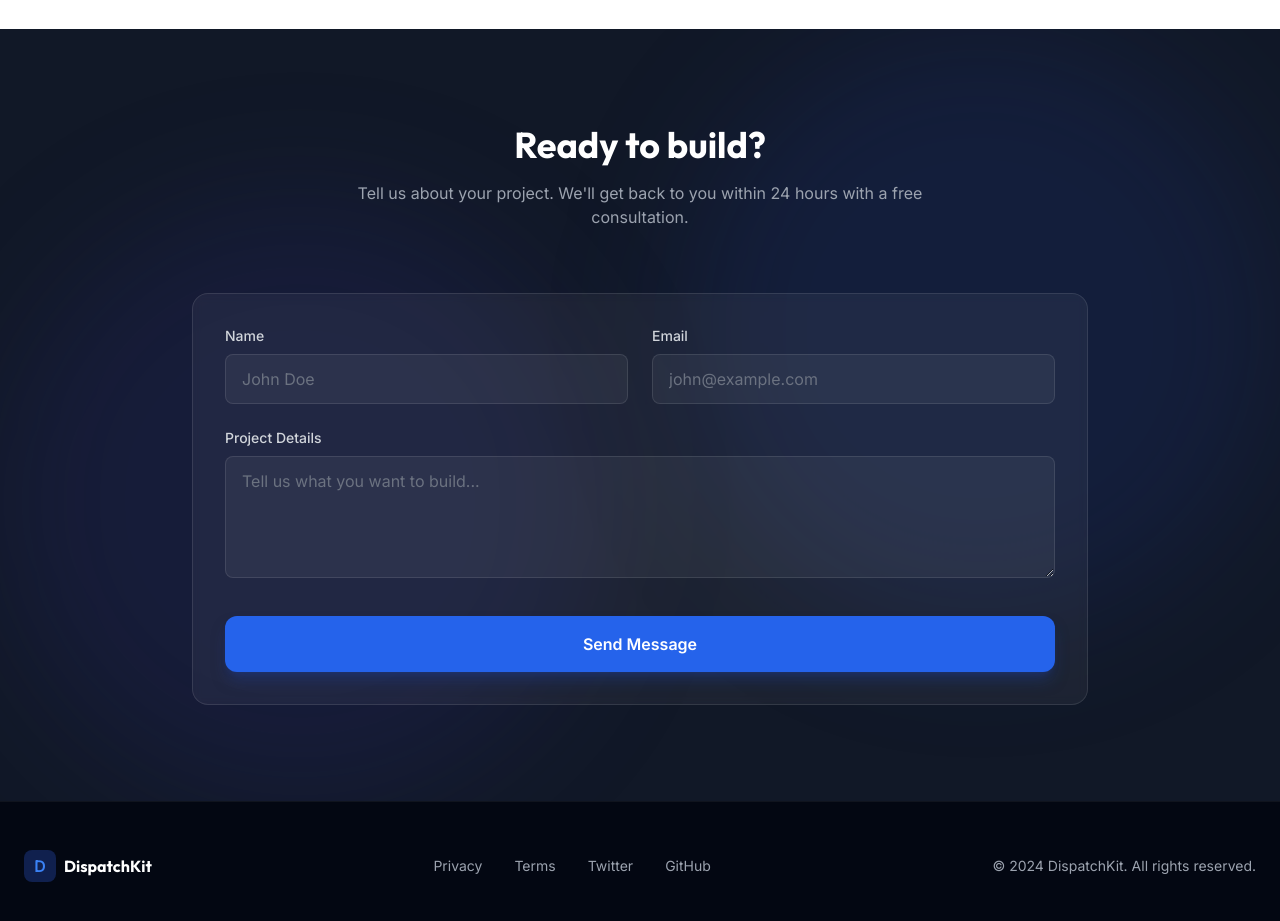
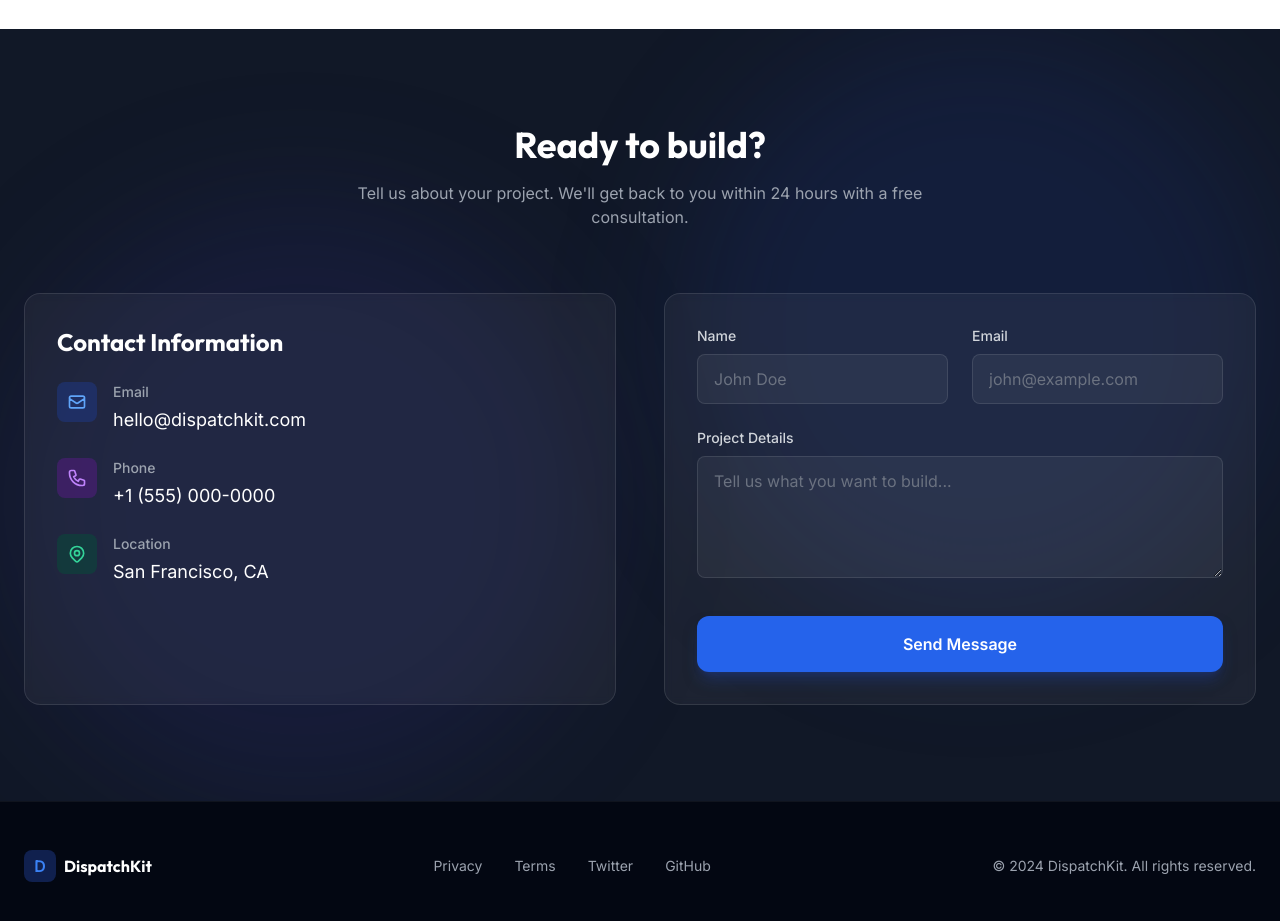
Before and after one commit to dispatchkit/dispatchkit.github.io, a plain HTML site: page index.html in a window 1280 px wide. Shown: the part 2780-3701 px from the top of the page. Drawn offline with nearby package versions, Linux system fonts and the light colour scheme.

Commit message:
Add contact section

```diff
--- a/index.html
+++ b/index.html
@@ -497,7 +497,7 @@
     <div class="absolute top-0 right-0 w-[600px] h-[600px] bg-blue-900/20 rounded-full blur-3xl"></div>
     <div class="absolute bottom-0 left-0 w-[600px] h-[600px] bg-indigo-900/20 rounded-full blur-3xl"></div>
 
-    <div class="max-w-4xl mx-auto relative z-10">
+    <div class="max-w-7xl mx-auto relative z-10">
       <div class="text-center mb-16">
         <h2 class="font-heading text-3xl md:text-4xl font-bold mb-4" data-i18n="contact.title">Ready to build?</h2>
         <p class="text-gray-400 max-w-xl mx-auto" data-i18n="contact.subtitle">
@@ -505,10 +505,71 @@
         </p>
       </div>
 
+      <div class="grid grid-cols-1 lg:grid-cols-2 gap-12 items-start">
+        <!-- Contact Info -->
+        <div class="bg-white/5 p-8 rounded-2xl border border-white/10 backdrop-blur-sm h-full">
+          <h3 class="font-heading text-2xl font-bold mb-6 text-white" data-i18n="contact.info_title">Contact Information
+          </h3>
+
+          <div class="space-y-6">
+            <!-- Email -->
+            <div class="flex items-start gap-4">
+              <div class="w-10 h-10 rounded-lg bg-blue-900/50 flex items-center justify-center text-blue-400 shrink-0">
+                <svg class="w-5 h-5" fill="none" stroke="currentColor" viewBox="0 0 24 24">
+                  <path stroke-linecap="round" stroke-linejoin="round" stroke-width="2"
+                    d="M3 8l7.89 5.26a2 2 0 002.22 0L21 8M5 19h14a2 2 0 002-2V7a2 2 0 00-2-2H5a2 2 0 00-2 2v10a2 2 0 002 2z">
+                  </path>
+                </svg>
+              </div>
+              <div>
+                <p class="text-sm font-medium text-gray-400 mb-1" data-i18n="contact.email_label">Email</p>
+                <a href="mailto:hello@dispatchkit.com"
+                  class="text-lg text-white hover:text-blue-400 transition-colors">hello@dispatchkit.com</a>
+              </div>
+            </div>
+
+            <!-- Phone -->
+            <div class="flex items-start gap-4">
+              <div
+                class="w-10 h-10 rounded-lg bg-purple-900/50 flex items-center justify-center text-purple-400 shrink-0">
+                <svg class="w-5 h-5" fill="none" stroke="currentColor" viewBox="0 0 24 24">
+                  <path stroke-linecap="round" stroke-linejoin="round" stroke-width="2"
+                    d="M3 5a2 2 0 012-2h3.28a1 1 0 01.948.684l1.498 4.493a1 1 0 01-.502 1.21l-2.257 1.13a11.042 11.042 0 005.516 5.516l1.13-2.257a1 1 0 011.21-.502l4.493 1.498a1 1 0 01.684.949V19a2 2 0 01-2 2h-1C9.716 21 3 14.284 3 6V5z">
+                  </path>
+                </svg>
+              </div>
+              <div>
+                <p class="text-sm font-medium text-gray-400 mb-1" data-i18n="contact.phone_label">Phone</p>
+                <a href="tel:+15550000000" class="text-lg text-white hover:text-purple-400 transition-colors">+1 (555)
+                  000-0000</a>
+              </div>
+            </div>
+
+            <!-- Location -->
+            <div class="flex items-start gap-4">
+              <div
+                class="w-10 h-10 rounded-lg bg-emerald-900/50 flex items-center justify-center text-emerald-400 shrink-0">
+                <svg class="w-5 h-5" fill="none" stroke="currentColor" viewBox="0 0 24 24">
+                  <path stroke-linecap="round" stroke-linejoin="round" stroke-width="2"
+                    d="M17.657 16.657L13.414 20.9a1.998 1.998 0 01-2.827 0l-4.244-4.243a8 8 0 1111.314 0z"></path>
+                  <path stroke-linecap="round" stroke-linejoin="round" stroke-width="2"
+                    d="M15 11a3 3 0 11-6 0 3 3 0 016 0z"></path>
+                </svg>
+              </div>
+              <div>
+                <p class="text-sm font-medium text-gray-400 mb-1" data-i18n="contact.location_label">Location</p>
+                <p class="text-lg text-white">San Francisco, CA</p>
+              </div>
+            </div>
+          </div>
+        </div>
+
+        <!-- Contact Form -->
         <form class="bg-white/5 p-8 rounded-2xl border border-white/10 backdrop-blur-sm">
           <div class="grid grid-cols-1 md:grid-cols-2 gap-6 mb-6">
             <div>
-            <label for="name" class="block text-sm font-medium text-gray-300 mb-2" data-i18n="contact.name">Name</label>
+              <label for="name" class="block text-sm font-medium text-gray-300 mb-2"
+                data-i18n="contact.name">Name</label>
               <input type="text" id="name"
                 class="w-full bg-white/5 border border-white/10 rounded-lg px-4 py-3 text-white placeholder-gray-500 focus:outline-none focus:ring-2 focus:ring-blue-500 transition-all"
                 placeholder="John Doe">
@@ -523,8 +584,8 @@
           </div>
 
           <div class="mb-8">
-          <label for="message" class="block text-sm font-medium text-gray-300 mb-2" data-i18n="contact.details">Project
-            Details</label>
+            <label for="message" class="block text-sm font-medium text-gray-300 mb-2"
+              data-i18n="contact.details">Project Details</label>
             <textarea id="message" rows="4"
               class="w-full bg-white/5 border border-white/10 rounded-lg px-4 py-3 text-white placeholder-gray-500 focus:outline-none focus:ring-2 focus:ring-blue-500 transition-all"
               placeholder="Tell us what you want to build..."></textarea>
@@ -536,6 +597,7 @@
             Send Message
           </button>
         </form>
+      </div>
     </div>
   </section>
 
@@ -612,7 +674,11 @@
           name: "Name",
           email: "Email",
           details: "Project Details",
-          send: "Send Message"
+          send: "Send Message",
+          info_title: "Contact Information",
+          email_label: "Email",
+          phone_label: "Phone",
+          location_label: "Location"
         },
         footer: {
           privacy: "Privacy",
@@ -670,7 +736,11 @@
           name: "Имя",
           email: "Email",
           details: "Детали проекта",
-          send: "Отправить"
+          send: "Отправить",
+          info_title: "Контактная информация",
+          email_label: "Email",
+          phone_label: "Телефон",
+          location_label: "Локация"
         },
         footer: {
           privacy: "Конфиденциальность",
@@ -706,10 +776,17 @@
           element.textContent = value;
         }
       });
+
+      // Update URL without reloading
+      const url = new URL(window.location);
+      url.searchParams.set('lang', lang);
+      window.history.pushState({}, '', url);
     }
 
-    // Initialize default language
-    setLanguage('en');
+    // Initialize language from URL or default to 'en'
+    const urlParams = new URLSearchParams(window.location.search);
+    const initialLang = urlParams.get('lang') === 'ru' ? 'ru' : 'en';
+    setLanguage(initialLang);
   </script>
 
 </body>
```
Lines whose indentation alone changed are shown as unchanged.
